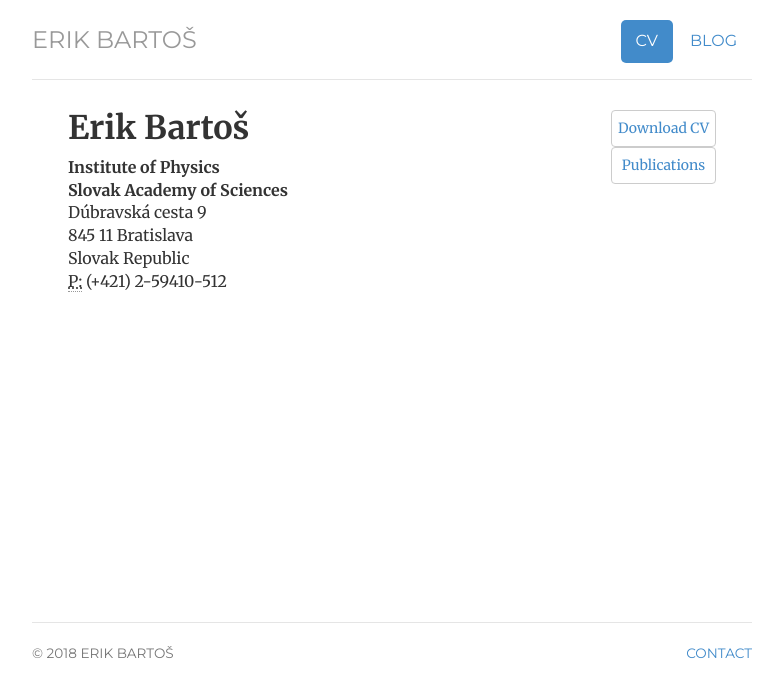
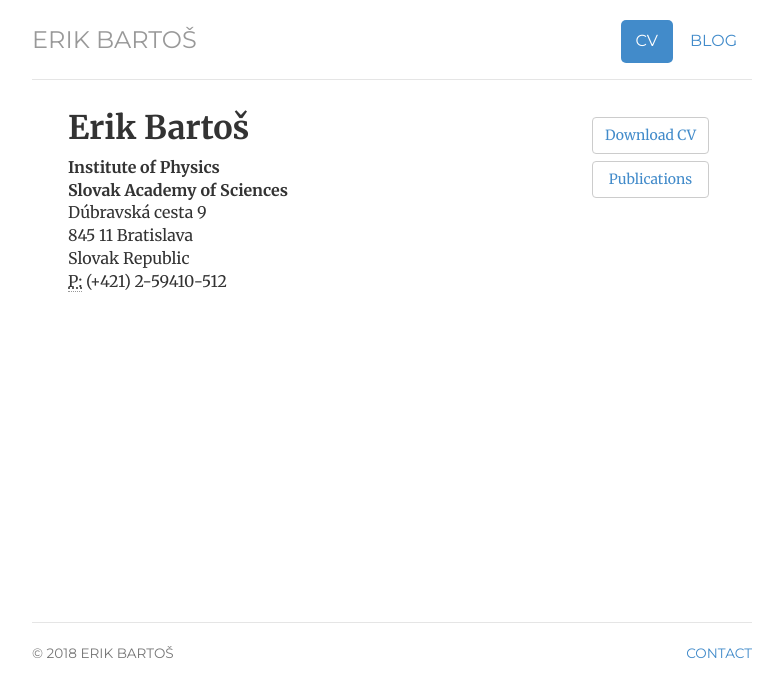
Before and after one commit to Mezek/mezek.github.io, a Jekyll site: the page built from cv/index.html, in a window 1280 px wide. Shown: the top 697 px of the page, without its empty margins (248-1031 px from the left). Built offline with Jekyll 4.4.1, drawn with Linux system fonts in a browser that asks for light colours.

Commit message:
Update style.css

```diff
--- a/css/style.css
+++ b/css/style.css
@@ -124,7 +124,7 @@ ul.items-below li {
     list-style: none;
     display: block;
     vertical-align: middle;
-    padding: 6px;
+    margin: 7px;
 }
 
 .parent {
```
